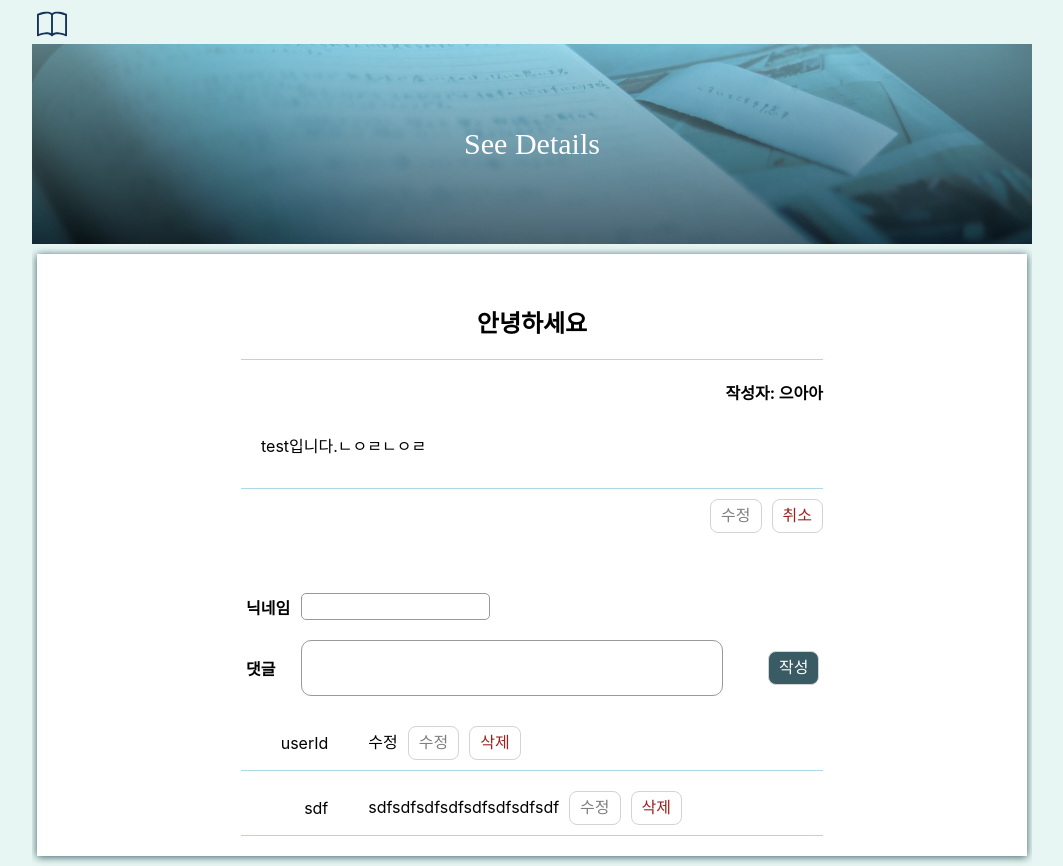
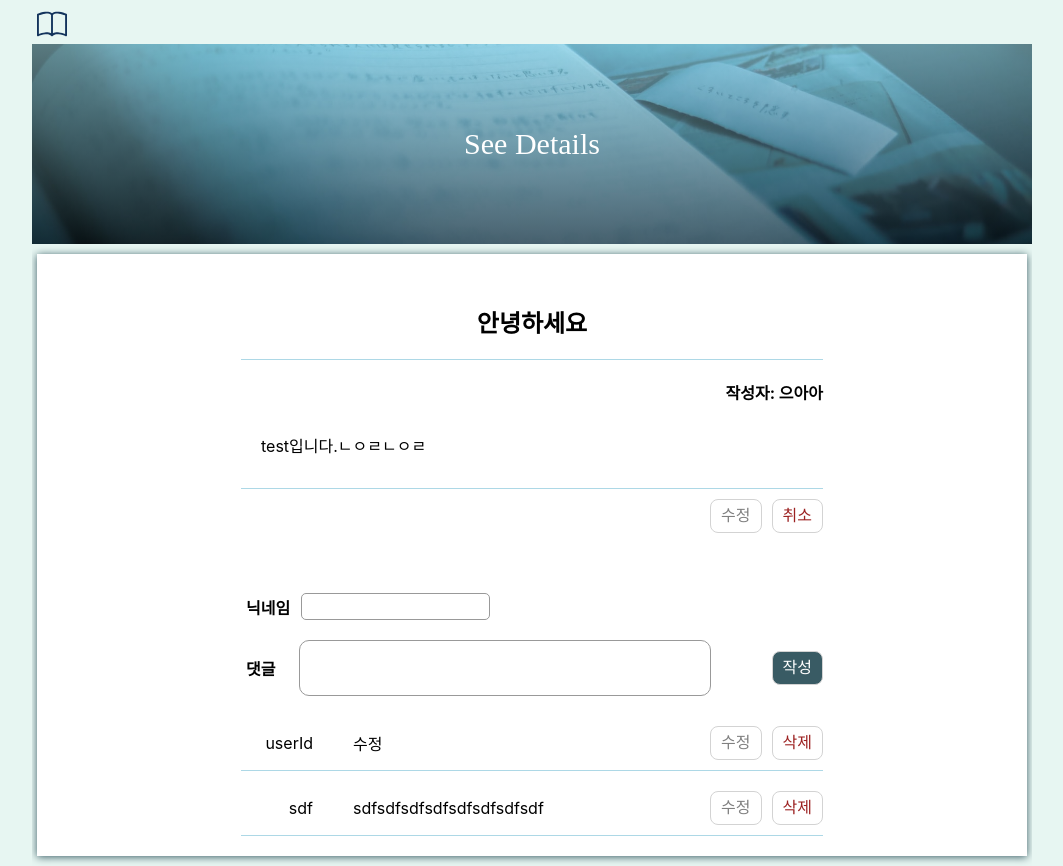
Before and after one commit to maydec2298/MyMorningPage, a React (Create React App) app: page /detail/1 in a window 1280 px wide. Shown: the whole page, without its empty margins (108-1171 px from the left). Built offline with nearby package versions, Linux system fonts and the light colour scheme; data requests are answered from the project's data file; a web font is replaced by a local one.

Commit message:
Detail page css 수정
Detail page css 수정

comment form, comment 버튼위치 수정

```diff
--- a/src/components/Comments/Comment.jsx
+++ b/src/components/Comments/Comment.jsx
@@ -77,22 +77,27 @@ const Comment = ({ comment }) => {
               value={updateContent}
               onChange={(event) => setUpdateContent(event.target.value)}
             />
+            <ButtonDiv>
               <Button edit onClick={onCancelHandler}>
                 취소
               </Button>
               <Button delete onClick={onSaveHandler}>
                 완료
               </Button>
+            </ButtonDiv>
+
           </>
         ) : (
           <>
               <MarginSpan>{comment.content}</MarginSpan>
+              <ButtonDiv>
                 <Button edit disabled={globalEditMode} onClick={onEditHandler}>
                   수정
                 </Button>
                 <Button delete disabled={globalEditMode} onClick={onDeleteHandler}>
                   삭제
                 </Button>
+              </ButtonDiv>
           </>
         )}
       </CommentDiv>
@@ -118,11 +123,22 @@ const NameDiv = styled.div`
 
 const CommentDiv = styled.div`
   text-align: left;
-  width: 60%;
+  width: 100%;
+
+  display:flex;
+  align-items:center;
+  justify-content:space-between;
+`;
+
+const ButtonDiv = styled.div`
+  text-align: right;
+  /* width: 25%; */
+
 `;
 
 const MarginSpan = styled.span`
   margin-left: 10px;
+  width:60%;
 `;
 
 const Textarea = styled.textarea`
--- a/src/components/Comments/CommentForm.jsx
+++ b/src/components/Comments/CommentForm.jsx
@@ -78,7 +78,7 @@ const Input = styled.input`
 const TextArea = styled.textarea`
   outline: none;
   border-radius: 10px;
-  width: 400px;
+  width: 70%;
   height: 50px;
   resize: none;
   padding: 2px 10px;
@@ -97,6 +97,6 @@ const LabelDiv = styled.div`
 `;
 const ButtonDiv = styled.div`
   text-align: right;
-  margin-left: 35px;
+  width:20%;
 `;
 export default CommentForm;
--- a/src/components/Posts/Post.jsx
+++ b/src/components/Posts/Post.jsx
@@ -23,11 +23,14 @@ const Post = ({ post }) => {
 const ContainerDiv = styled.div`
   width: 60%;
   display: flex;
-  margin: 20px auto;
-  padding: 20px 0;
+  margin: auto;
+  padding: 30px 0;
   justify-content: center;
   border-bottom: 1px solid lightblue;
   cursor: pointer;
+  &:hover{
+    background-color:#f3f3f3;
+  }
 `;
 const SpanTitle = styled.div`
   width: 400px;
--- a/src/pages/Home.js
+++ b/src/pages/Home.js
@@ -33,7 +33,7 @@ export default Home;
 
 const TitleBox = styled.div`
   width: 60%;
-  margin: auto;
+  margin: 10px auto;
   display: flex;
   flex-direction: row;
   justify-content: space-between;
```
Lines whose indentation alone changed are shown as unchanged.
